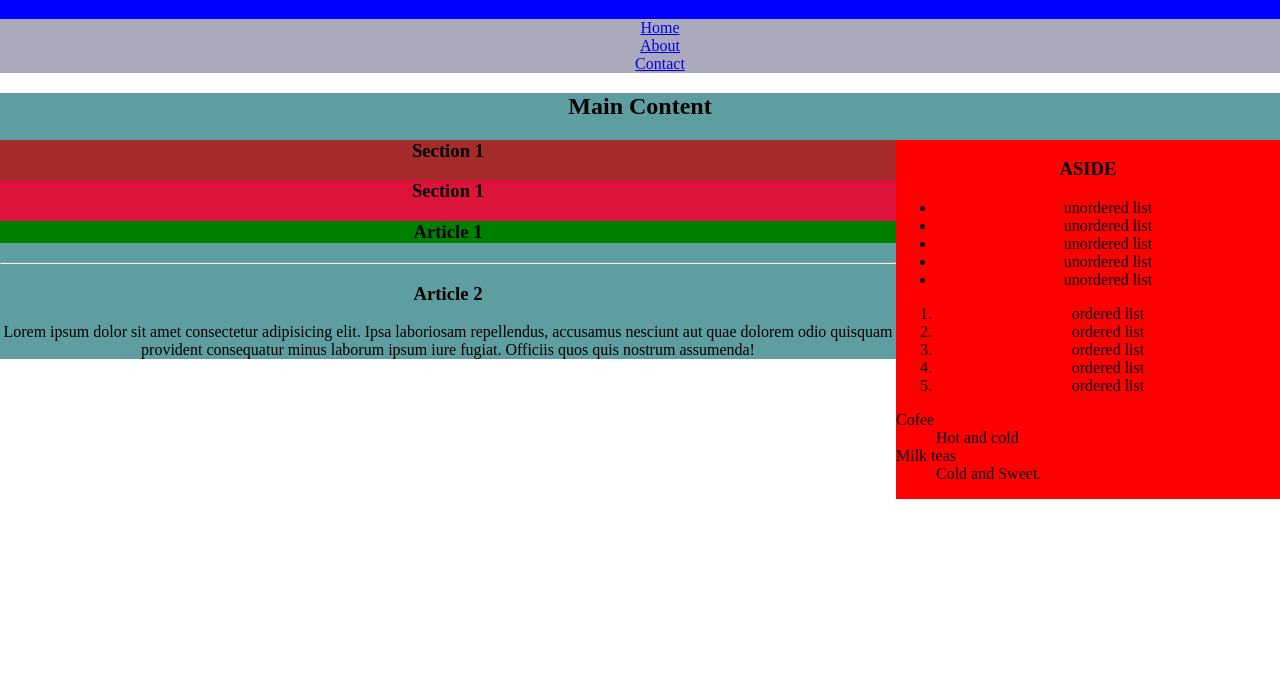
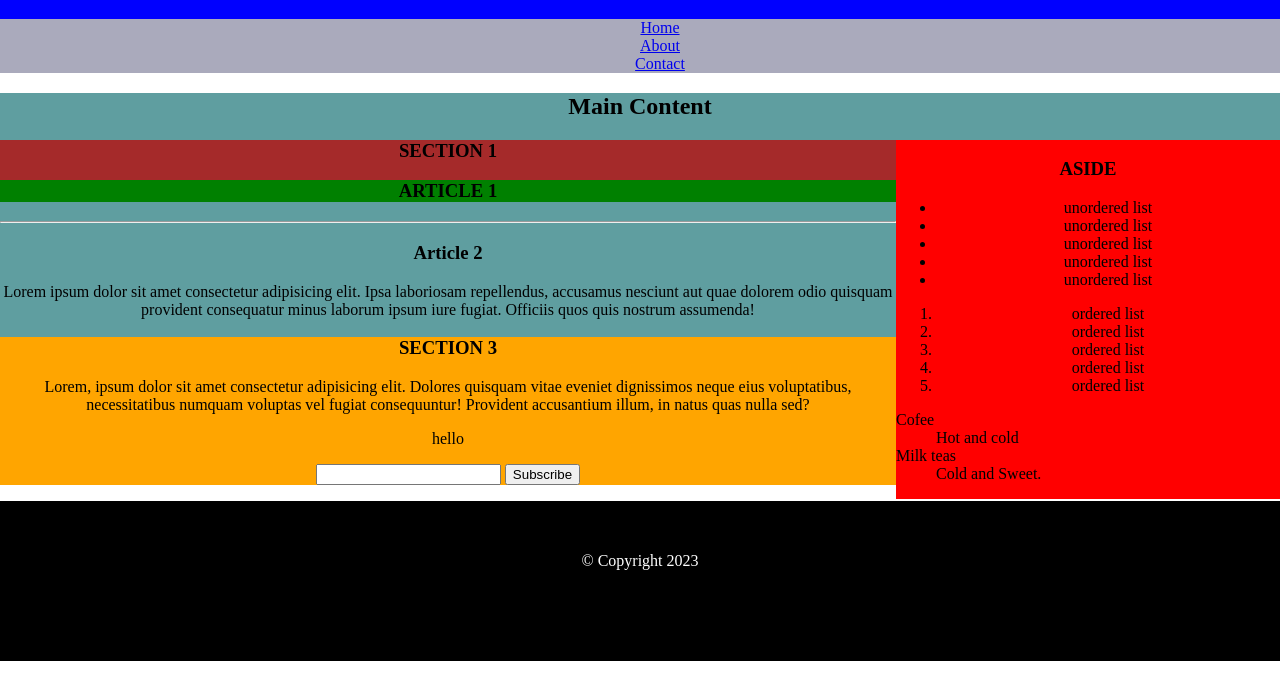
Before and after one commit to Bernmar/BernSemantics, a plain HTML site: page index.html in a window 1280 px wide. Shown: the part 61-760 px from the top of the page. Drawn offline with Linux system fonts and the light colour scheme.

Commit message:
added footer

```diff
--- a/index.html
+++ b/index.html
@@ -68,14 +68,11 @@
             <dd>Cold and Sweet.</dd>
           </dl>
         </aside>
-        <h3>Section 1</h3>
-        <article style="background-color: crimson; height: 50%">
-        <h3>Section 1</h3>
-        <article style="background-color:green; height: 50%;">
-            <h3>Article 1</h3>
-        </article>
-        </article>
-      </section>
+        <h3>SECTION 1</h3>
+            <article style="background-color:green; height: 50%;">
+                <h3>ARTICLE 1</h3>
+            </article>
+        </section>
       <hr />
 
       <section style="background-color: bisque height:20%;">
@@ -88,6 +85,14 @@
         </p>
       </section>
 
+      <section style="background-color: orange; height: 25%;">
+        <h3>SECTION 3</h3>
+        <p>Lorem, ipsum dolor sit amet consectetur adipisicing elit. Dolores quisquam vitae eveniet dignissimos neque eius voluptatibus, necessitatibus numquam voluptas vel fugiat consequuntur! Provident accusantium illum, in natus quas nulla sed?</p>
+        <P>hello</P>
+            <form action="#">
+                <input type="text">
+                <button type="Submit">Subscribe</button>
+            </form>
 
       <!-------Side Section-------->
 
@@ -97,5 +102,9 @@
     </main>
 
     <!-------footer-------->
+
+    <footer style="background-color: black; height: 20vh; color: white;">
+      <p style="padding-top:4%">&#169; Copyright 2023</p>
+  </footer>
   </body>
 </html>
```
